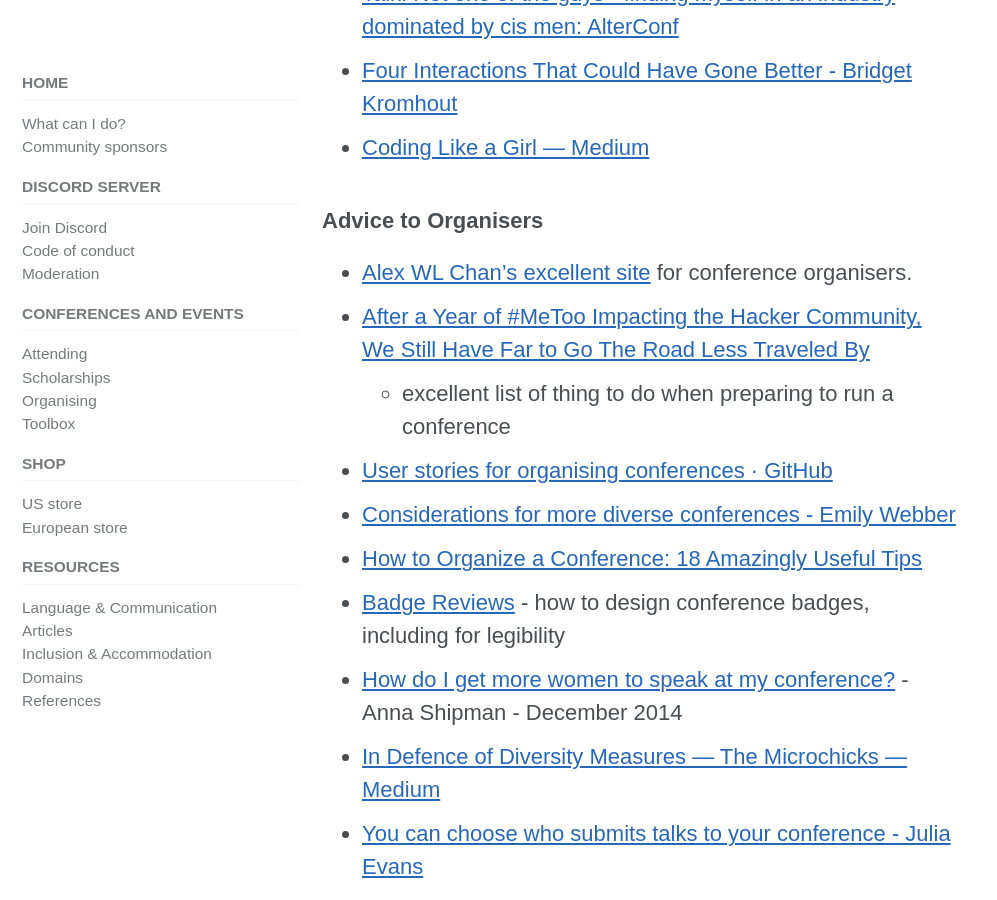
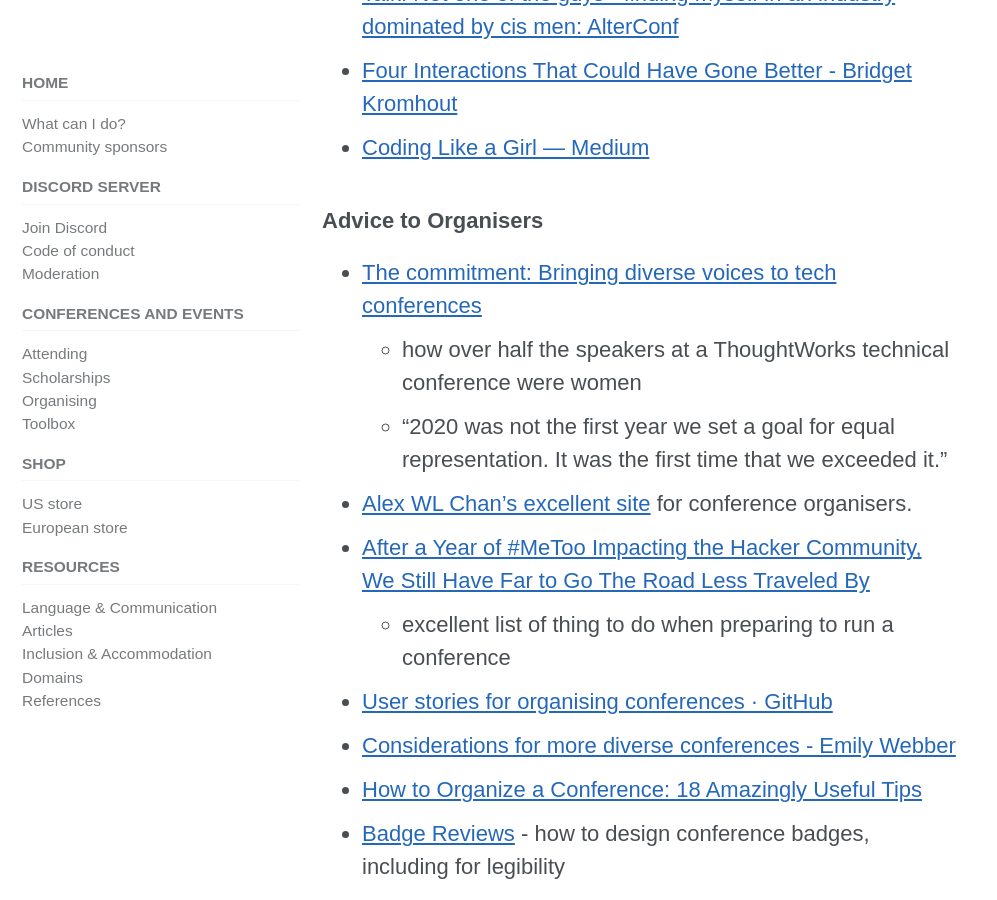
Before and after one commit to include-cpp/include-cpp.github.io, a Jekyll site: the page built from resources/domains/conferences.md, in a window 1280 px wide and 900 px high, scrolled down 3159 px. Shown: the whole window, without its empty margins (0-997 px from the left). Built offline with Jekyll 4.4.1, drawn with Linux system fonts in a browser that asks for light colours; cached includes are drawn as plain includes; nearby versions of some CDN libraries.

Commit message:
Link to ThoughtWorks article on speaker diversity
Co-Authored-By: Kate Gregory <kategregory@users.noreply.github.com>

```diff
--- a/resources/domains/conferences.md
+++ b/resources/domains/conferences.md
@@ -66,6 +66,9 @@ Our overall advice is on the [Organising Conferences page](/conferences/organisi
 
 ### Advice to Organisers
 
+* [The commitment: Bringing diverse voices to tech conferences](https://www.thoughtworks.com/insights/blog/commitment-bringing-diverse-voices-tech-conferences)
+  * how over half the speakers at a ThoughtWorks technical conference were women
+  * "2020 was not the first year we set a goal for equal representation. It was the first time that we exceeded it."
 * [Alex WL Chan's excellent site](https://alexwlchan.net/ideas-for-inclusive-events/short-version/) for conference organisers.
 * [After a Year of #MeToo Impacting the Hacker Community, We Still Have Far to Go The Road Less Traveled By](http://deviating.net/words/?p=821)
 	* excellent list of thing to do when preparing to run a conference
```
